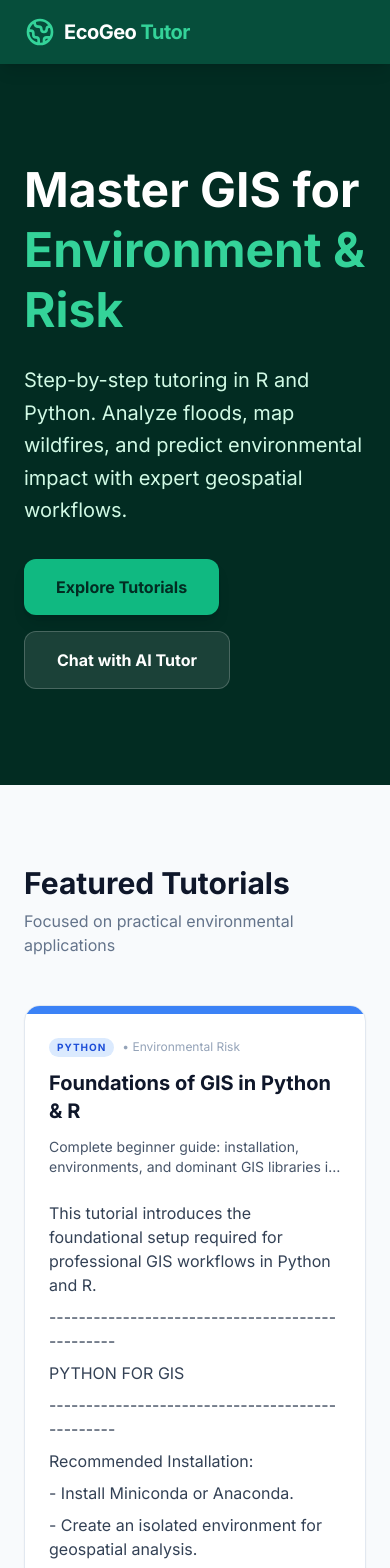
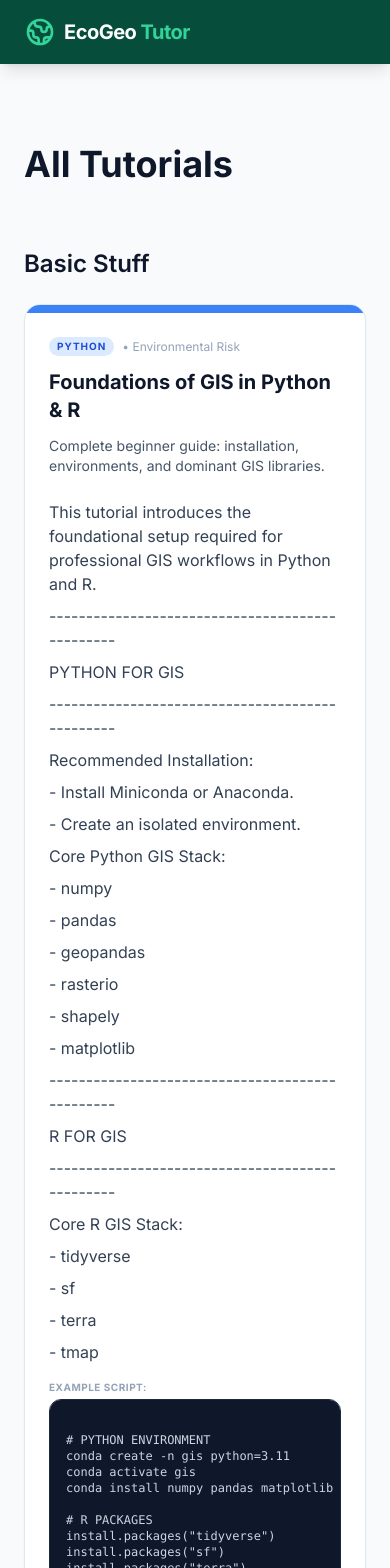
Before and after one commit to jhonnatan2178/rcafe, a React (Vite) app: page /tutorials in a window 390 px wide. Shown: the top 1568 px of the page. Built offline with nearby package versions, Linux system fonts and the light colour scheme.

Commit message:
added changes to main page

```diff
--- a/App.tsx
+++ b/App.tsx
@@ -1,112 +1,73 @@
 import React from 'react';
 import { Layout } from './components/Layout';
-// import { AITutor } from './components/AITutor';
 import { TutorialCard } from './components/TutorialContent';
 import { TUTORIALS } from './constants';
+import { Routes, Route, Link } from "react-router-dom";
+import TutorialsPage from "./components/TutorialsPage";
 
-function App() {
+function HomePage() {
 
-  const tutorials = Array.isArray(TUTORIALS) ? TUTORIALS : [];
+  const latestTutorials = [...TUTORIALS]
+    .sort((a, b) => new Date(a.created_at).getTime() - new Date(b.created_at).getTime())
+    .reverse()
+    .slice(0, 2);
 
   return (
-    <Layout>
-      {/* Hero Section */}
-      <section className="bg-emerald-950 text-white py-24 px-6 relative overflow-hidden min-h-[600px] flex items-center">
-        <div className="max-w-7xl mx-auto relative z-10 grid grid-cols-1 lg:grid-cols-2 gap-12 items-center">
+    <>
+      {/* HERO */}
+      <section className="bg-emerald-950 text-white py-24 px-6 min-h-[600px] flex items-center">
+        <div className="max-w-7xl mx-auto grid grid-cols-1 lg:grid-cols-2 gap-12 items-center">
 
           <div>
-            <h2 className="text-5xl md:text-6xl font-extrabold mb-6 leading-tight">
+            <h2 className="text-5xl font-extrabold mb-6 leading-tight">
               Master GIS for <span className="text-emerald-400">Environment & Risk</span>
             </h2>
 
-            <p className="text-xl text-emerald-100 mb-8 max-w-xl leading-relaxed">
-              Step-by-step tutoring in R and Python. Analyze floods, map wildfires, and predict environmental impact with expert geospatial workflows.
+            <p className="text-xl text-emerald-100 mb-8 max-w-xl">
+              Step-by-step tutoring in R and Python for environmental modeling.
             </p>
 
-            <div className="flex flex-wrap gap-4">
-              <a href="#tutorials" className="bg-emerald-500 hover:bg-emerald-400 text-emerald-950 font-bold px-8 py-4 rounded-xl transition-all shadow-lg">
-                Explore Tutorials
-              </a>
-              <a href="#tutor" className="bg-white/10 hover:bg-white/20 border border-white/20 px-8 py-4 rounded-xl transition-all font-bold">
-                Chat with AI Tutor
-              </a>
-            </div>
-          </div>
-
-          <div className="hidden lg:block">
-            <div className="bg-slate-900 p-2 rounded-2xl shadow-2xl border border-white/10">
-              <div className="bg-slate-800 rounded-xl overflow-hidden">
-                <div className="p-6">
-                  <code className="text-emerald-400 text-sm">
-                    import geopandas as gpd<br/>
-                    import rasterio<br/><br/>
-                    rivers = gpd.read_file("hydrology.shp")<br/>
-                    buffer = rivers.buffer(500)<br/>
-                    print("Risk Area Calculated!")
-                  </code>
-                </div>
-              </div>
-            </div>
+            <Link
+              to="/tutorials"
+              className="bg-emerald-500 hover:bg-emerald-400 text-emerald-950 font-bold px-8 py-4 rounded-xl transition-all shadow-lg"
+            >
+              Explore Tutorials
+            </Link>
           </div>
 
         </div>
       </section>
 
-      {/* Main Content */}
-      <section className="max-w-7xl mx-auto py-20 px-6 grid grid-cols-1 lg:grid-cols-3 gap-12">
+      {/* LATEST TUTORIALS */}
+      <section className="max-w-7xl mx-auto py-20 px-6">
 
-        <div className="lg:col-span-2 space-y-12" id="tutorials">
-
-          <div>
-            <h2 className="text-3xl font-bold text-slate-900">Featured Tutorials</h2>
-            <p className="text-slate-500 mt-2">Focused on practical environmental applications</p>
-          </div>
-
-          {/* SAFE MAP */}
-          <div className="grid grid-cols-1 md:grid-cols-2 gap-8">
-            {tutorials.length > 0 ? (
-              tutorials.map((tutorial: any) => (
-                <TutorialCard
-                  key={tutorial?.id ?? Math.random()}
-                  tutorial={tutorial}
-                />
-              ))
-            ) : (
-              <div className="text-slate-500">
-                No tutorials available.
-              </div>
-            )}
-          </div>
-
-          <div className="bg-emerald-50 rounded-3xl p-8 border border-emerald-100">
-            <h3 className="text-2xl font-bold text-emerald-900 mb-2">
-              Need a Custom Curriculum?
-            </h3>
-            <p className="text-emerald-700">
-              Tell our AI Tutor about your project and generate a custom learning path.
-            </p>
-          </div>
-
+        <div className="mb-12">
+          <h2 className="text-3xl font-bold text-slate-900">
+            Latest Tutorials
+          </h2>
         </div>
 
-        {/* Sidebar */}
-        <div className="lg:sticky lg:top-24 h-fit space-y-8">
-
-          {/* SAFE RENDER */}
-          {/*<AITutor /> */}
-
-          <div className="bg-white rounded-2xl p-6 border border-slate-200 shadow-sm">
-            <h4 className="font-bold text-slate-900 mb-4">
-              Recommended Software
-            </h4>
-            <p className="text-sm text-slate-500">
-              QGIS · Anaconda · RStudio
-            </p>
-          </div>
-
+        <div className="grid grid-cols-1 md:grid-cols-2 gap-8">
+          {latestTutorials.map((tutorial: any) => (
+            <TutorialCard
+              key={tutorial.id}
+              tutorial={tutorial}
+            />
+          ))}
         </div>
 
       </section>
+    </>
+  );
+}
+
+function App() {
+  return (
+    <Layout>
+      <Routes>
+        <Route path="/" element={<HomePage />} />
+        <Route path="/tutorials" element={<TutorialsPage />} />
+      </Routes>
     </Layout>
   );
 }
--- a/components/Layout.tsx
+++ b/components/Layout.tsx
@@ -1,51 +1,113 @@
-
 import React from 'react';
+import { Link } from "react-router-dom";
 
 export const Layout: React.FC<{ children: React.ReactNode }> = ({ children }) => {
   return (
     <div className="min-h-screen flex flex-col">
+
+      {/* HEADER */}
       <header className="bg-emerald-900 text-white py-4 px-6 sticky top-0 z-50 shadow-lg">
         <div className="max-w-7xl mx-auto flex justify-between items-center">
-          <div className="flex items-center gap-2">
-            <svg className="w-8 h-8 text-emerald-400" fill="none" stroke="currentColor" viewBox="0 0 24 24" xmlns="http://www.w3.org/2000/svg">
-              <path strokeLinecap="round" strokeLinejoin="round" strokeWidth={2} d="M3.055 11H5a2 2 0 012 2v1a2 2 0 002 2 2 2 0 012 2v2.945M8 3.935V5.5A2.5 2.5 0 0010.5 8h.5a2 2 0 012 2 2 2 0 104 0 2 2 0 012-2h1.064M15 20.488V18a2 2 0 012-2h3.064M21 12a9 9 0 11-18 0 9 9 0 0118 0z" />
+
+          {/* Logo */}
+          <Link to="/" className="flex items-center gap-2">
+            <svg
+              className="w-8 h-8 text-emerald-400"
+              fill="none"
+              stroke="currentColor"
+              viewBox="0 0 24 24"
+            >
+              <path
+                strokeLinecap="round"
+                strokeLinejoin="round"
+                strokeWidth={2}
+                d="M3.055 11H5a2 2 0 012 2v1a2 2 0 002 2 2 2 0 012 2v2.945M8 3.935V5.5A2.5 2.5 0 0010.5 8h.5a2 2 0 012 2 2 2 0 104 0 2 2 0 012-2h1.064M15 20.488V18a2 2 0 012-2h3.064M21 12a9 9 0 11-18 0 9 9 0 0118 0z"
+              />
             </svg>
-            <h1 className="text-xl font-bold tracking-tight">EcoGeo <span className="text-emerald-400">Tutor</span></h1>
-          </div>
+            <h1 className="text-xl font-bold tracking-tight">
+              EcoGeo <span className="text-emerald-400">Tutor</span>
+            </h1>
+          </Link>
+
+          {/* Navigation */}
           <nav className="hidden md:flex gap-6 font-medium">
-            <a href="#tutorials" className="hover:text-emerald-400 transition-colors">Tutorials</a>
-            <a href="#tutor" className="hover:text-emerald-400 transition-colors">AI Assistant</a>
-            <a href="#resources" className="hover:text-emerald-400 transition-colors">Resources</a>
+
+            <Link
+              to="/tutorials"
+              className="hover:text-emerald-400 transition-colors"
+            >
+              Tutorials
+            </Link>
+
+            <Link
+              to="/"
+              className="hover:text-emerald-400 transition-colors"
+            >
+              Home
+            </Link>
+
+            <Link
+              to="/resources"
+              className="hover:text-emerald-400 transition-colors"
+            >
+              Resources
+            </Link>
+
           </nav>
+
         </div>
       </header>
+
+      {/* MAIN */}
       <main className="flex-grow">
         {children}
       </main>
+
+      {/* FOOTER */}
       <footer className="bg-slate-900 text-slate-400 py-10 px-6 border-t border-slate-800">
         <div className="max-w-7xl mx-auto grid grid-cols-1 md:grid-cols-3 gap-8 text-sm">
+
           <div>
-            <h3 className="text-white font-semibold mb-4 text-lg">EcoGeo Tutor</h3>
-            <p>Advancing environmental stewardship through geospatial intelligence and open-source coding.</p>
+            <h3 className="text-white font-semibold mb-4 text-lg">
+              EcoGeo Tutor
+            </h3>
+            <p>
+              Advancing environmental stewardship through geospatial intelligence
+              and open-source coding.
+            </p>
           </div>
+
           <div>
-            <h3 className="text-white font-semibold mb-4 text-lg">Specializations</h3>
+            <h3 className="text-white font-semibold mb-4 text-lg">
+              Specializations
+            </h3>
             <ul className="space-y-2">
               <li>Flood Risk Modeling</li>
               <li>Wildfire Severity Mapping</li>
-              <li>Deforestation Analysis</li>
+              <li>Land Cover Change Detection</li>
               <li>Coastal Erosion Prediction</li>
             </ul>
           </div>
+
           <div>
-            <h3 className="text-white font-semibold mb-4 text-lg">Contact</h3>
-            <p>Ready to master GIS? Join our community or ask our AI tutor for guidance.</p>
+            <h3 className="text-white font-semibold mb-4 text-lg">
+              Contact
+            </h3>
+            <p>
+              Ready to master GIS? Explore tutorials or build your own
+              geospatial workflow.
+            </p>
           </div>
+
         </div>
+
         <div className="max-w-7xl mx-auto mt-8 pt-8 border-t border-slate-800 text-center">
-          <p>© {new Date().getFullYear()} EcoGeo Tutor. Built for Environmental Analysts.</p>
+          <p>
+            © {new Date().getFullYear()} EcoGeo Tutor. Built for Environmental Analysts.
+          </p>
         </div>
       </footer>
+
     </div>
   );
 };
--- /dev/null
+++ b/components/TutorialsPage.tsx
@@ -0,0 +1,39 @@
+import React from "react";
+import { TUTORIALS } from "../constants";
+import { TutorialCard } from "./TutorialContent";
+
+export default function TutorialsPage() {
+
+  const categories = [...new Set(TUTORIALS.map(t => t.category))];
+
+  return (
+    <div className="max-w-7xl mx-auto py-20 px-6">
+
+      <h1 className="text-4xl font-bold mb-16">
+        All Tutorials
+      </h1>
+
+      {categories.map((category) => (
+        <div key={category} className="mb-16">
+
+          <h2 className="text-2xl font-semibold mb-6">
+            {category}
+          </h2>
+
+          <div className="grid grid-cols-1 md:grid-cols-2 gap-8">
+            {TUTORIALS
+              .filter(t => t.category === category)
+              .map(tutorial => (
+                <TutorialCard
+                  key={tutorial.id}
+                  tutorial={tutorial}
+                />
+              ))}
+          </div>
+
+        </div>
+      ))}
+
+    </div>
+  );
+}
--- a/constants.tsx
+++ b/constants.tsx
@@ -3,13 +3,17 @@ import { Language, TutorialSection } from './types';
 export const TUTORIALS: TutorialSection[] = [
 
   // =====================================================
-  // 1️⃣ BASIC SETUP TUTORIAL
+  // 1️⃣ BASIC SETUP
   // =====================================================
   {
     id: 'gis-foundations',
     title: 'Foundations of GIS in Python & R',
-    description: 'Complete beginner guide: installation, environments, and dominant GIS libraries in Python and R.',
+    description: 'Complete beginner guide: installation, environments, and dominant GIS libraries.',
     language: Language.PYTHON,
+    category: "Basic Stuff",
+    level: "Beginner",
+    createdAt: "2026-02-20",
+
     content: `
 This tutorial introduces the foundational setup required for professional GIS workflows in Python and R.
 
@@ -19,179 +23,100 @@ PYTHON FOR GIS
 
 Recommended Installation:
 - Install Miniconda or Anaconda.
-- Create an isolated environment for geospatial analysis.
+- Create an isolated environment.
 
 Core Python GIS Stack:
-- numpy → numerical computation
-- pandas → structured data manipulation
-- geopandas → vector GIS operations
-- rasterio → raster processing
-- shapely → geometric operations
-- matplotlib → visualization
-
-Why use environments?
-They prevent dependency conflicts and ensure reproducibility.
+- numpy
+- pandas
+- geopandas
+- rasterio
+- shapely
+- matplotlib
 
 ------------------------------------------------
 R FOR GIS
 ------------------------------------------------
 
-Recommended Installation:
-- Install R
-- Install RStudio (Posit IDE)
+Core R GIS Stack:
+- tidyverse
+- sf
+- terra
+- tmap
+`,
 
-Core R GIS Stack:
-- tidyverse → data manipulation framework
-- sf → vector spatial data
-- terra → raster analysis
-- tmap / ggplot2 → cartographic visualization
-
-R is particularly strong for statistical spatial modeling and reproducible research workflows.
-`,
-    codeSnippet: `# -------------------------------
-# PYTHON ENVIRONMENT SETUP
-# -------------------------------
+    codeSnippet: `
+# PYTHON ENVIRONMENT
 conda create -n gis python=3.11
 conda activate gis
 conda install numpy pandas matplotlib geopandas rasterio shapely
 
-# Example: Load Vector Data
-import geopandas as gpd
-gdf = gpd.read_file("rivers.shp")
-gdf.plot()
-
-# -------------------------------
-# R PACKAGE INSTALLATION
-# -------------------------------
+# R PACKAGES
 install.packages("tidyverse")
 install.packages("sf")
 install.packages("terra")
-install.packages("tmap")
-
-# Example: Load Vector Data in R
-library(sf)
-rivers <- st_read("rivers.shp")
-plot(rivers)
-`,
+`
   },
 
   // =====================================================
-  // 2️⃣ PYTHON ADVANCED TUTORIAL
+  // 2️⃣ FLOOD MODELING
   // =====================================================
   {
     id: 'python-flood-risk',
     title: 'Python: Raster Analysis for Flood Risk',
-    description: 'Process Digital Elevation Models (DEMs) to identify flood-prone zones using raster analysis.',
+    description: 'Process DEMs to identify flood-prone zones.',
     language: Language.PYTHON,
+    category: "Flood Modeling",
+    level: "Intermediate",
+    createdAt: "2026-02-22",
+
     content: `
-In environmental risk analysis, flood susceptibility often begins with Digital Elevation Models (DEMs).
-
-We use raster analysis to classify low-elevation zones that may accumulate water.
+Flood susceptibility analysis often begins with DEM classification.
 
 Key Concepts:
 - Raster grids
 - Elevation thresholding
 - Binary classification
-- Spatial visualization
 `,
-    codeSnippet: `import rasterio
-import matplotlib.pyplot as plt
+
+    codeSnippet: `
+import rasterio
 import numpy as np
 
-# Load DEM
 with rasterio.open('elevation.tif') as src:
     dem = src.read(1)
 
-# Classify flood-prone areas (<5m elevation)
 flood_risk = np.where(dem < 5, 1, 0)
-
-plt.imshow(flood_risk, cmap='Blues')
-plt.title("High Flood Risk Zones (<5m)")
-plt.colorbar()
-plt.show()`,
-    mapData: {
-      center: [29.9511, -90.0715],
-      zoom: 12,
-      overlayLabel: "Projected Flood Zones",
-      geoJson: {
-        type: "FeatureCollection",
-        features: [
-          {
-            type: "Feature",
-            properties: { risk: "high" },
-            geometry: {
-              type: "Polygon",
-              coordinates: [[
-                [-90.1, 29.96],
-                [-90.05, 29.96],
-                [-90.05, 29.94],
-                [-90.1, 29.94],
-                [-90.1, 29.96]
-              ]]
-            }
-          }
-        ]
-      }
-    }
+`
   },
 
   // =====================================================
-  // 3️⃣ R ADVANCED TUTORIAL
+  // 3️⃣ LAND COVER / FIRE ANALYSIS
   // =====================================================
   {
     id: 'r-wildfire-nbr',
     title: 'R: Spectral Indices for Wildfire Damage',
-    description: 'Calculate the Normalized Burn Ratio (NBR) to classify wildfire severity using terra.',
+    description: 'Calculate NBR to classify wildfire severity.',
     language: Language.R,
+    category: "Land Cover Analysis",
+    level: "Intermediate",
+    createdAt: "2026-02-23",
+
     content: `
-R is highly efficient for statistical GIS workflows.
-
-The Normalized Burn Ratio (NBR) highlights burned vegetation areas:
+The Normalized Burn Ratio (NBR):
 
 NBR = (NIR - SWIR) / (NIR + SWIR)
 
 Higher differences indicate greater burn severity.
 `,
-    codeSnippet: `library(terra)
+
+    codeSnippet: `
+library(terra)
 
 nir <- rast("sentinel_b8.tif")
 swir <- rast("sentinel_b12.tif")
 
 nbr <- (nir - swir) / (nir + swir)
-
-# Reclassify severity
-m <- c(-1, 0.1, 0,
-       0.1, 0.4, 1,
-       0.4, 1.0, 2)
-
-rcl <- matrix(m, ncol=3, byrow=TRUE)
-severity <- classify(nbr, rcl)
-
-plot(severity, main="Wildfire Severity Assessment")`,
-    mapData: {
-      center: [39.7596, -121.6219],
-      zoom: 11,
-      overlayLabel: "Burn Severity Areas",
-      geoJson: {
-        type: "FeatureCollection",
-        features: [
-          {
-            type: "Feature",
-            properties: { severity: "high" },
-            geometry: {
-              type: "Polygon",
-              coordinates: [[
-                [-121.65, 39.78],
-                [-121.58, 39.78],
-                [-121.58, 39.74],
-                [-121.65, 39.74],
-                [-121.65, 39.78]
-              ]]
-            }
-          }
-        ]
-      }
-    }
+`
   }
 
 ];
--- a/index.tsx
+++ b/index.tsx
@@ -1,6 +1,6 @@
-
 import React from 'react';
 import ReactDOM from 'react-dom/client';
+import { BrowserRouter } from 'react-router-dom';
 import App from './App';
 
 const rootElement = document.getElementById('root');
@@ -9,8 +9,11 @@ if (!rootElement) {
 }
 
 const root = ReactDOM.createRoot(rootElement);
+
 root.render(
   <React.StrictMode>
-    <App />
+    <BrowserRouter>
+      <App />
+    </BrowserRouter>
   </React.StrictMode>
 );
--- a/package.json
+++ b/package.json
@@ -10,9 +10,10 @@
     "lint": "tsc"
   },
   "dependencies": {
+    "@google/genai": "^1.38.0",
     "react": "^19.2.4",
     "react-dom": "^19.2.4",
-    "@google/genai": "^1.38.0"
+    "react-router-dom": "^7.13.0"
   },
   "devDependencies": {
     "@types/node": "^22.14.0",
--- a/types.ts
+++ b/types.ts
@@ -15,10 +15,12 @@ export interface TutorialSection {
   id: string;
   title: string;
   description: string;
+  language: Language;
   content: string;
   codeSnippet: string;
-  language: Language;
-  mapData?: MapData;
+  category: string;
+  level: string;
+  createdAt: string;
 }
 
 export interface ChatMessage {
```
Also changed, not shown: 1 other file (tests, documents, lock files or other folders).
